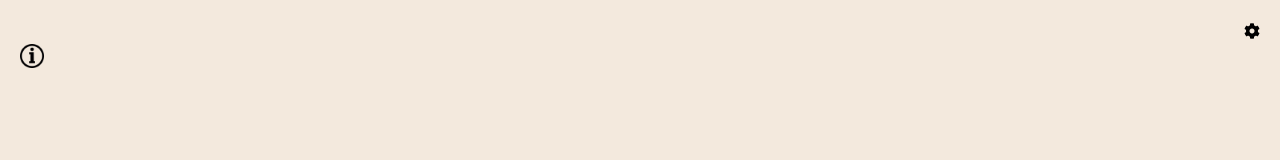
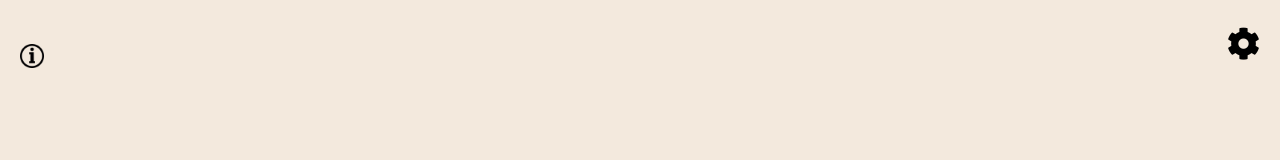
Before and after one commit to eb1386/thebuttongame, a plain HTML site: page index.html in a window 1280 px wide. Shown: the top 160 px of the page. Drawn offline with Linux system fonts and the light colour scheme.

Commit message:
Update styles.css

```diff
--- a/styles.css
+++ b/styles.css
@@ -18,7 +18,7 @@ body {
     position: fixed;
     top: 20px;
     right: 20px;
- çç
+    font-size: 33px;
     color: black;
     z-index: 1000;
 }
```
